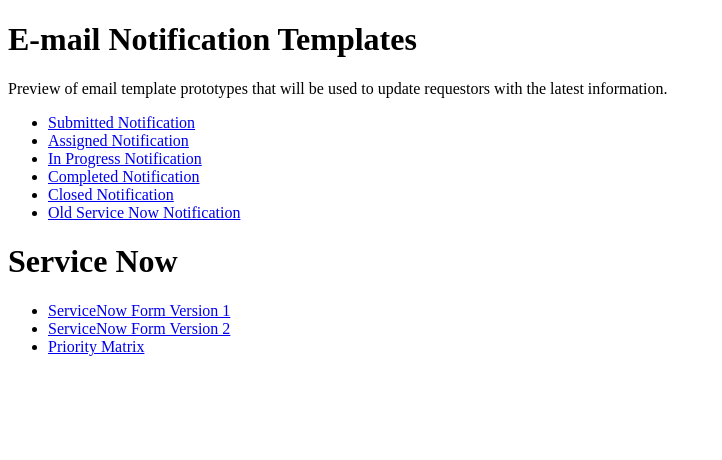
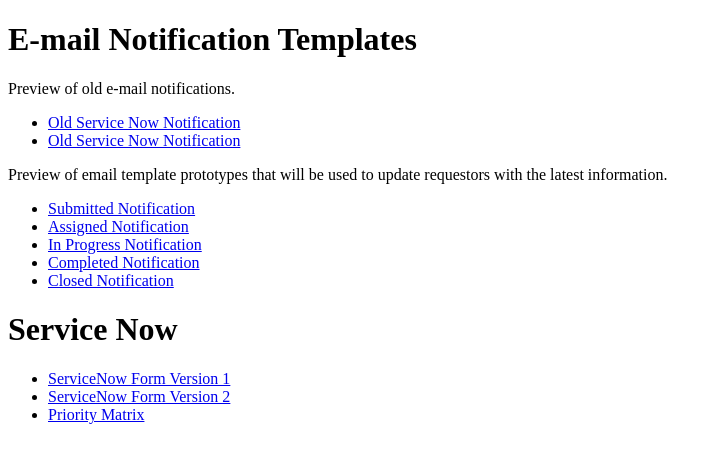
Before and after one commit to rahulgrovermelbourne-ship-it/ServiceNow, a plain HTML site: page index.html in a window 1280 px wide. Shown: the whole page, without its empty margins (0-722 px from the left). Drawn offline with Linux system fonts and the light colour scheme.

Commit message:
Update index.html

```diff
--- a/index.html
+++ b/index.html
@@ -4,6 +4,13 @@
 <!-- Create two headings: E-mail Notification template and Service Now -->
 
 <h1>E-mail Notification Templates</h1>
+
+ <p>Preview of old e-mail notifications.</p>
+<ul>
+  <li><a href="https://rahulgrovermelbourne-ship-it.github.io/ServiceNow/Old%20Service%20Now%20Notification.png" target="_blank">Old Service Now Notification</a></li>
+  <li><a href="https://rahulgrovermelbourne-ship-it.github.io/ServiceNow/Old%20Service%20Now%20Notification2.png" target="_blank">Old Service Now Notification</a></li>
+
+</ul>
 
 <p>Preview of email template prototypes that will be used to update requestors with the latest information.</p>
 <ul>
@@ -13,9 +20,6 @@
   <li><a href="https://rahulgrovermelbourne-ship-it.github.io/ServiceNow/Completed_Notification.html" target="_blank">Completed Notification</a></li>
   <li><a href="https://rahulgrovermelbourne-ship-it.github.io/ServiceNow/Closed_Notification.html" target="_blank">Closed Notification</a></li>
   <!-- URL for images stored in Git repo -->
-  <li><a href="https://rahulgrovermelbourne-ship-it.github.io/ServiceNow/Old%20Service%20Now%20Notification.png" target="_blank">Old Service Now Notification</a></li>
-
-
 </ul>
 
 
```
